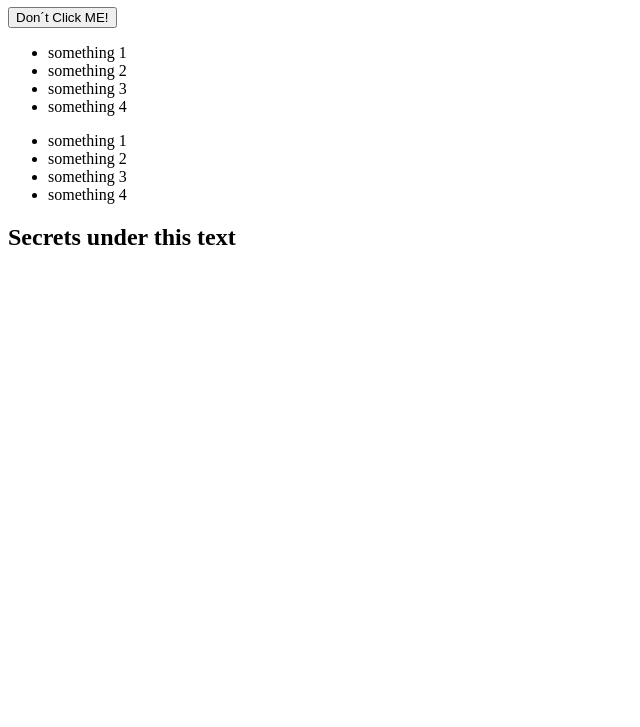
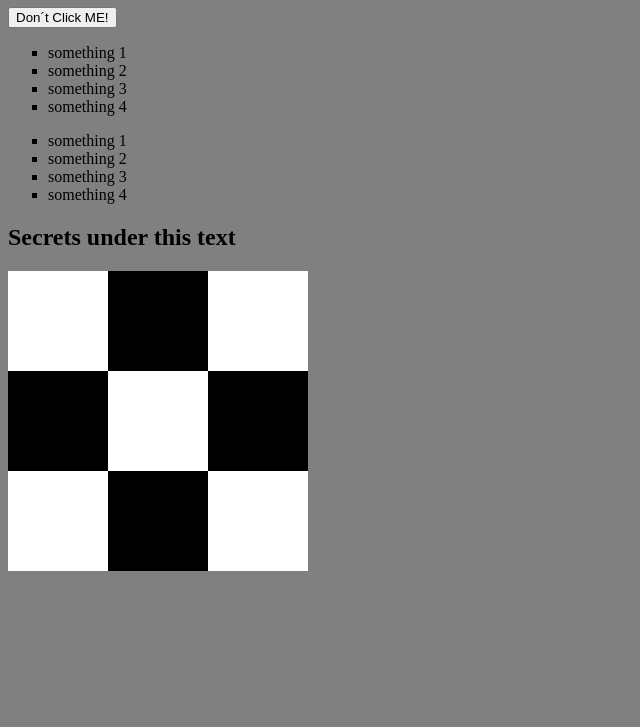
Before and after one commit to UlfBengtsson/HtmlJavaScriptWorkShop, a plain HTML site: page index.html in a window 1280 px wide. Shown: the part 73-800 px from the top of the page, without its empty margins (0-640 px from the left). Drawn offline with Linux system fonts and the light colour scheme.

Commit message:
end of workshop

```diff
--- a/index.html
+++ b/index.html
@@ -14,14 +14,14 @@
 
     <button id="btnDont">Don´t Click ME!</button>
 
-    <ul>
+    <ul class="squareMarksList">
       <li>something 1</li>
       <li>something 2</li>
       <li>something 3</li>
       <li>something 4</li>
     </ul>
 
-    <ul>
+    <ul class="squareMarksList">
       <li>something 1</li>
       <li>something 2</li>
       <li>something 3</li>
@@ -30,6 +30,21 @@
 
     <h2 id="secret">Secrets under this text</h2>
 
+    <!-- block comment -->
+    <div id="ticTacBoard">
+      <div></div>
+      <div></div>
+      <div></div>
+
+      <div></div>
+      <div></div>
+      <div></div>
+
+      <div></div>
+      <div></div>
+      <div></div>
+    </div>
+
     <script src="myJS.js"></script>
   </body>
 </html>
--- a/myJS.js
+++ b/myJS.js
@@ -13,6 +13,16 @@ btnDont.addEventListener("click", giveAnimals);
 
 function giveAnimals() {
   myUlElements[0].innerHTML = "<li>Dog</li><li>Cat</li>";
+
+  for (let index = 0; index < myUlElements.length; index++) {
+    const element = myUlElements[index];
+
+    if (index % 2 == 0) {
+      element.classList.add("evenUl"); //work with the css class as if it was a list (add, remove, contains)
+    } else {
+      element.className = "oddUl"; //work with the css class as if it was a field (will replace the current class string with new string)
+    }
+  }
 }
 
 document.getElementById("secret").addEventListener("mouseover", function() {
@@ -22,3 +32,23 @@ document.getElementById("secret").addEventListener("mouseover", function() {
 document.getElementById("secret").addEventListener("mouseleave", function() {
   document.getElementsByTagName("h2")[0].innerHTML = "Secrets under this text";
 });
+
+var ticTacBoard = document.getElementById("ticTacBoard");
+
+ticTacBoard.style.width = "300px";
+ticTacBoard.style.height = "300px";
+
+for (let index = 0; index < ticTacBoard.children.length; index++) {
+  const element = ticTacBoard.children[index];
+
+  element.style.width = "100px";
+  element.style.height = "100px";
+
+  element.style.float = "left";
+
+  if (index % 2 == 0) {
+    element.style.backgroundColor = "white";
+  } else {
+    element.style.backgroundColor = "black";
+  }
+}
--- a/myStyles.css
+++ b/myStyles.css
@@ -0,0 +1,16 @@
+.oddUl {
+  background-color: chocolate;
+}
+
+.evenUl {
+  background-color: darkslategrey;
+  color: #fff;
+}
+
+.squareMarksList {
+  list-style: square;
+}
+
+body {
+  background-color: gray;
+}
```
